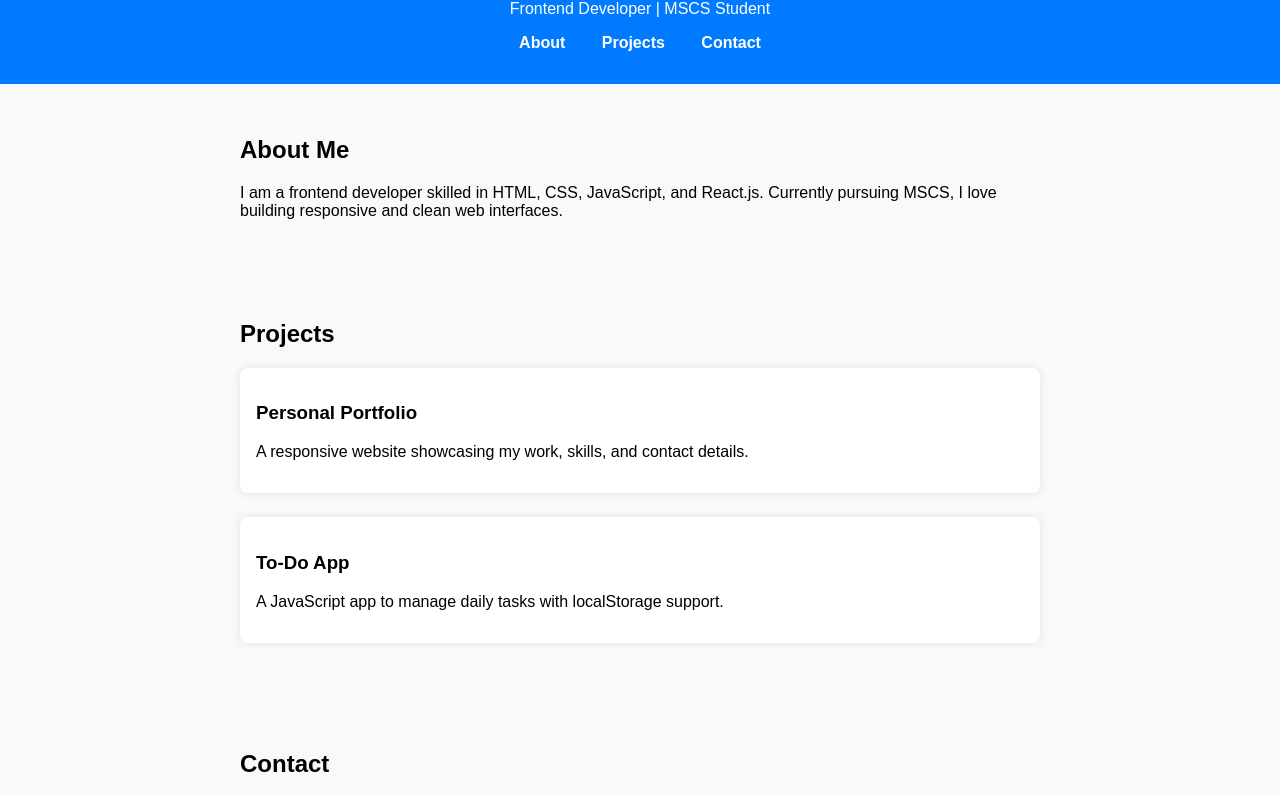
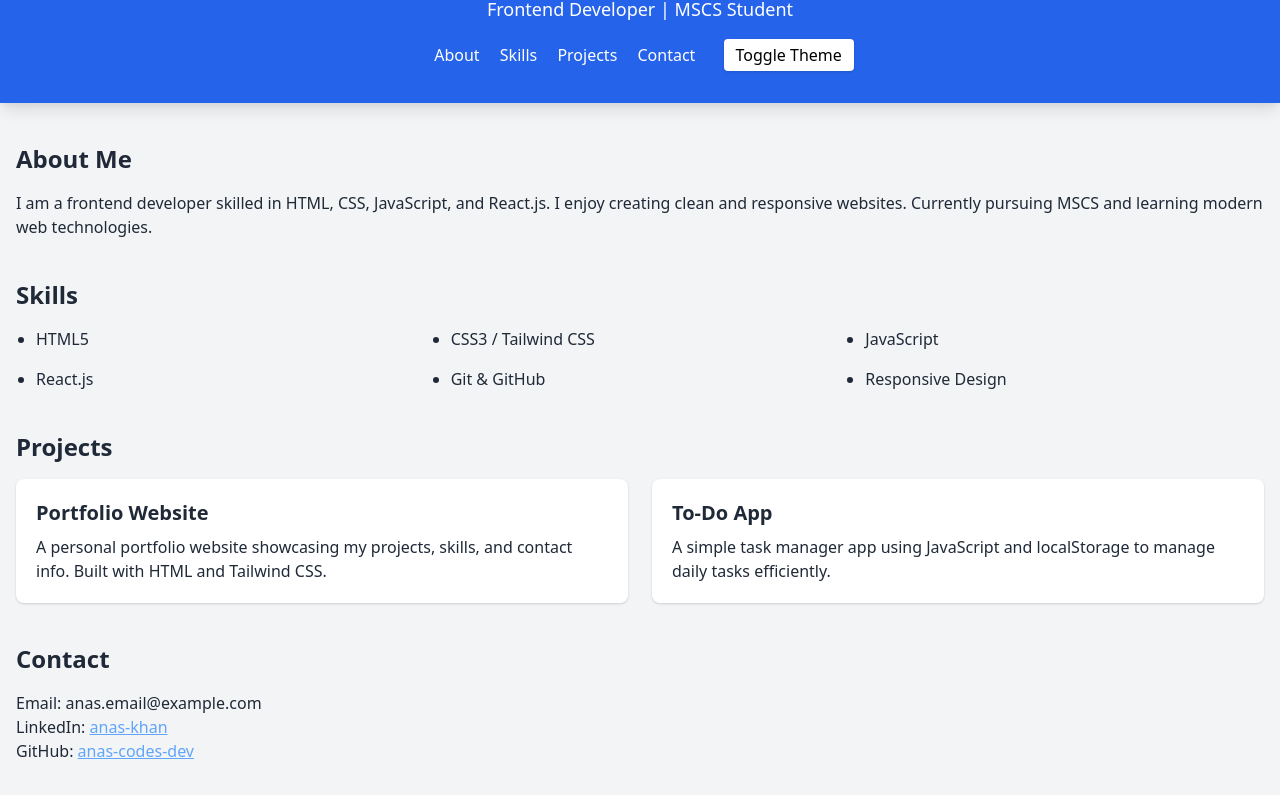
Before and after one commit to anas-codes-dev/portfolio, a plain HTML site: page index.html in a window 1280 px wide. Shown: the part 85-880 px from the top of the page. Drawn offline with nearby package versions, Linux system fonts and the light colour scheme.

Commit message:
Update index.html

```diff
--- a/index.html
+++ b/index.html
@@ -1,88 +1,90 @@
 <!DOCTYPE html>
-<html lang="en">
+<html lang="en" class="dark">
 <head>
   <meta charset="UTF-8" />
   <meta name="viewport" content="width=device-width, initial-scale=1.0"/>
-  <title>Muhammad Anas | Frontend Developer</title>
-  <style>
-    body {
-      font-family: Arial, sans-serif;
-      background-color: #f8f9fa;
-      margin: 0;
-      padding: 0;
+  <title>Anas | Frontend Developer</title>
+  <script>
+    if (localStorage.getItem('theme') === 'dark') {
+      document.documentElement.classList.add('dark');
+    } else {
+      document.documentElement.classList.remove('dark');
     }
-    header {
-      background-color: #007bff;
-      color: white;
-      padding: 2rem;
-      text-align: center;
-    }
-    header h1 {
-      margin: 0;
-    }
-    nav a {
-      margin: 0 1rem;
-      color: white;
-      text-decoration: none;
-      font-weight: bold;
-    }
-    section {
-      padding: 2rem;
-      max-width: 800px;
-      margin: auto;
-    }
-    .project {
-      background-color: white;
-      padding: 1rem;
-      border-radius: 8px;
-      box-shadow: 0 0 8px rgba(0, 0, 0, 0.1);
-      margin-bottom: 1.5rem;
-    }
-    footer {
-      background-color: #343a40;
-      color: white;
-      text-align: center;
-      padding: 1rem;
-    }
-  </style>
+  </script>
+  <link href="https://cdn.jsdelivr.net/npm/tailwindcss@2.2.19/dist/tailwind.min.css" rel="stylesheet">
 </head>
-<body>
-  <header>
-    <h1>Muhammad Anas</h1>
-    <p>Frontend Developer | MSCS Student</p>
-    <nav>
-      <a href="#about">About</a>
-      <a href="#projects">Projects</a>
-      <a href="#contact">Contact</a>
+<body class="bg-gray-100 dark:bg-gray-900 text-gray-800 dark:text-gray-100 transition duration-500">
+  <header class="bg-blue-600 dark:bg-gray-800 text-white py-8 shadow-lg">
+    <div class="container mx-auto text-center">
+      <h1 class="text-4xl font-bold">Muhammad Anas</h1>
+      <p class="text-lg mt-2">Frontend Developer | MSCS Student</p>
+      <nav class="mt-4">
+        <a href="#about" class="mx-2 hover:underline">About</a>
+        <a href="#skills" class="mx-2 hover:underline">Skills</a>
+        <a href="#projects" class="mx-2 hover:underline">Projects</a>
+        <a href="#contact" class="mx-2 hover:underline">Contact</a>
+        <button onclick="toggleTheme()" class="ml-4 px-3 py-1 bg-white dark:bg-gray-700 text-black dark:text-white rounded shadow hover:bg-gray-200 dark:hover:bg-gray-600">
+          Toggle Theme
+        </button>
       </nav>
+    </div>
   </header>
 
+  <main class="container mx-auto px-4 py-10 space-y-10">
     <section id="about">
-    <h2>About Me</h2>
-    <p>I am a frontend developer skilled in HTML, CSS, JavaScript, and React.js. Currently pursuing MSCS, I love building responsive and clean web interfaces.</p>
+      <h2 class="text-2xl font-bold mb-4">About Me</h2>
+      <p>I am a frontend developer skilled in HTML, CSS, JavaScript, and React.js. I enjoy creating clean and responsive websites. Currently pursuing MSCS and learning modern web technologies.</p>
+    </section>
+
+    <section id="skills">
+      <h2 class="text-2xl font-bold mb-4">Skills</h2>
+      <ul class="grid grid-cols-2 sm:grid-cols-3 gap-4 list-disc pl-5">
+        <li>HTML5</li>
+        <li>CSS3 / Tailwind CSS</li>
+        <li>JavaScript</li>
+        <li>React.js</li>
+        <li>Git & GitHub</li>
+        <li>Responsive Design</li>
+      </ul>
     </section>
 
     <section id="projects">
-    <h2>Projects</h2>
-    <div class="project">
-      <h3>Personal Portfolio</h3>
-      <p>A responsive website showcasing my work, skills, and contact details.</p>
+      <h2 class="text-2xl font-bold mb-4">Projects</h2>
+      <div class="grid md:grid-cols-2 gap-6">
+        <div class="bg-white dark:bg-gray-800 rounded-lg shadow p-5">
+          <h3 class="font-semibold text-xl mb-2">Portfolio Website</h3>
+          <p>A personal portfolio website showcasing my projects, skills, and contact info. Built with HTML and Tailwind CSS.</p>
         </div>
-    <div class="project">
-      <h3>To-Do App</h3>
-      <p>A JavaScript app to manage daily tasks with localStorage support.</p>
+        <div class="bg-white dark:bg-gray-800 rounded-lg shadow p-5">
+          <h3 class="font-semibold text-xl mb-2">To-Do App</h3>
+          <p>A simple task manager app using JavaScript and localStorage to manage daily tasks efficiently.</p>
+        </div>
       </div>
     </section>
 
     <section id="contact">
-    <h2>Contact</h2>
+      <h2 class="text-2xl font-bold mb-4">Contact</h2>
       <p>Email: anas.email@example.com</p>
-    <p>LinkedIn: <a href="https://www.linkedin.com/in/anas-khan-27035022b/" target="_blank">anas-khan</a></p>
-    <p>GitHub: <a href="https://github.com/anas-codes-dev" target="_blank">anas-codes-dev</a></p>
+      <p>LinkedIn: <a href="https://www.linkedin.com/in/anas-khan-27035022b/" class="text-blue-400 underline">anas-khan</a></p>
+      <p>GitHub: <a href="https://github.com/anas-codes-dev" class="text-blue-400 underline">anas-codes-dev</a></p>
     </section>
+  </main>
 
-  <footer>
+  <footer class="bg-gray-800 text-white py-4 text-center">
     <p>&copy; 2025 Muhammad Anas. All rights reserved.</p>
   </footer>
+
+  <script>
+    function toggleTheme() {
+      const html = document.documentElement;
+      if (html.classList.contains('dark')) {
+        html.classList.remove('dark');
+        localStorage.setItem('theme', 'light');
+      } else {
+        html.classList.add('dark');
+        localStorage.setItem('theme', 'dark');
+      }
+    }
+  </script>
 </body>
 </html>
```
Lines whose indentation alone changed are shown as unchanged.
